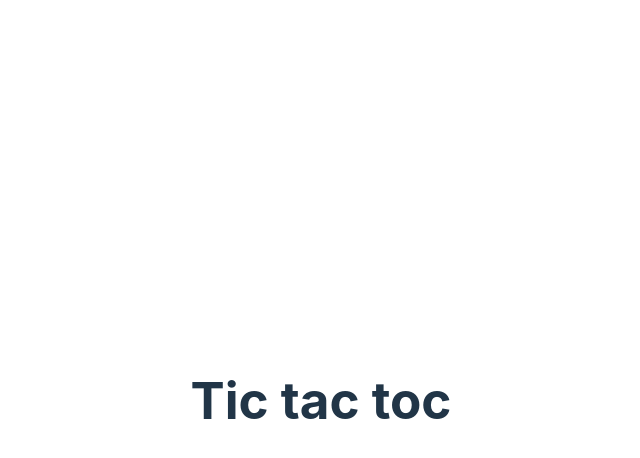
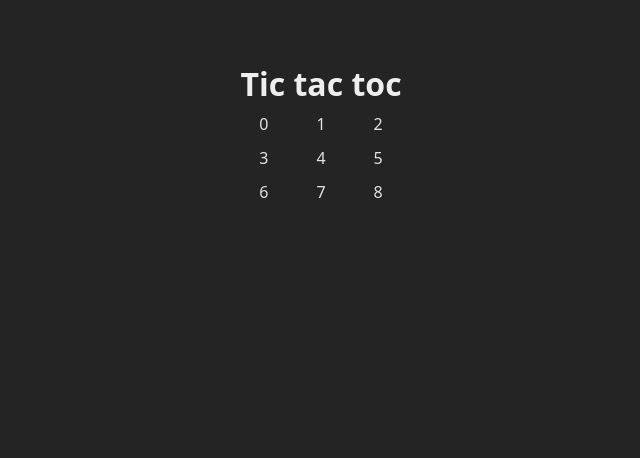
Before and after one commit to soadfreyle/learn-react, a React (Vite) app in the folder projects/02-tic-tac-toe/: page / in a window 1280 px wide. Shown: the top 458 px of the page, without its empty margins (319-959 px from the left). Built offline with nearby package versions, Linux system fonts and the light colour scheme.

Commit message:
board locations

```diff
--- a/projects/02-tic-tac-toe/src/App.jsx
+++ b/projects/02-tic-tac-toe/src/App.jsx
@@ -1,7 +1,25 @@
 import "./App.css";
+const TURNS = {
+  x: "x",
+  o: "o",
+};
 
+const board = Array(9).fill(null);
 function App() {
-  return <h1>Tic tac toc</h1>;
+  return (
+    <main className="board">
+      <h1>Tic tac toc</h1>
+      <section className="game">
+        {board.map((_, index) => {
+          return (
+            <div className="cell" key={index}>
+              <span className="cell_content">{index}</span>
+            </div>
+          );
+        })}
+      </section>
+    </main>
+  );
 }
 
 export default App;
--- a/projects/02-tic-tac-toe/src/index.css
+++ b/projects/02-tic-tac-toe/src/index.css
@@ -1,6 +1,7 @@
 :root {
-  font-family: Inter, system-ui, Avenir, Helvetica, Arial, sans-serif;
-  line-height: 1.5;
+  font-family: system-ui, -apple-system, BlinkMacSystemFont, 'Segoe UI', Roboto, Oxygen, Ubuntu, Cantarell, 'Open Sans', 'Helvetica Neue', sans-serif;
+  font-size: 16px;
+  line-height: 24px;
   font-weight: 400;
 
   color-scheme: light dark;
@@ -14,56 +15,117 @@
   -webkit-text-size-adjust: 100%;
 }
 
-a {
-  font-weight: 500;
-  color: #646cff;
-  text-decoration: inherit;
-}
-a:hover {
-  color: #535bf2;
-}
-
 body {
   margin: 0;
   display: flex;
-  place-items: center;
+  justify-content: center;
   min-width: 320px;
   min-height: 100vh;
 }
 
-h1 {
-  font-size: 3.2em;
-  line-height: 1.1;
+* {
+  padding: 0;
+  margin: 0;
+  box-sizing: border-box;
 }
 
-button {
-  border-radius: 8px;
-  border: 1px solid transparent;
-  padding: 0.6em 1.2em;
-  font-size: 1em;
-  font-weight: 500;
-  font-family: inherit;
-  background-color: #1a1a1a;
-  cursor: pointer;
-  transition: border-color 0.25s;
-}
-button:hover {
-  border-color: #646cff;
-}
-button:focus,
-button:focus-visible {
-  outline: 4px auto -webkit-focus-ring-color;
+.board {
+  width: fit-content;
+  margin: 40px auto;
+  text-align: center;
 }
 
-@media (prefers-color-scheme: light) {
-  :root {
-    color: #213547;
-    background-color: #ffffff;
-  }
-  a:hover {
-    color: #747bff;
-  }
-  button {
-    background-color: #f9f9f9;
-  }
+.board h1 {
+  color: #eee;
+  margin-bottom: 16px;
 }
+
+.board button {
+  padding: 8px 12px;
+  margin: 25px;
+  background: transparent;
+  border: 2px solid #eee;
+  color: #eee;
+  width: 100px;
+  border-radius: 5px;
+  transition: 0.2s;
+  font-weight: bold;
+  cursor: pointer;
+}
+
+.board button:hover {
+  background: #eee;
+  color: #222;
+}
+
+.board .game {
+  display: grid;
+  grid-template-columns: repeat(3, 1fr);
+  gap: 10px;
+}
+
+.turn {
+  display: flex;
+  justify-content: center;
+  margin: 15px auto;
+  width: fit-content;
+  position: relative;
+  border-radius: 10px;
+}
+
+.turn .square,
+.winner .square {
+  width: 70px;
+  height: 70px;
+  pointer-events: none;
+  border-color: transparent;
+}
+
+.square.is-selected {
+  color: #fff;
+  background: #09f;
+}
+
+.winner {
+  position: absolute;
+  width: 100vw;
+  height: 100vh;
+  top: 0;
+  left: 0;
+  display: grid;
+  place-items: center;
+  background-color: rgba(0, 0, 0, 0.7);
+}
+
+.winner .text {
+  background: #111;
+  height: 300px;
+  width: 320px;
+  border: 2px solid #eee;
+  border-radius: 10px;
+  display: flex;
+  flex-direction: column;
+  justify-content: center;
+  align-items: center;
+  gap: 20px;
+}
+
+.winner .win {
+  margin: 0 auto;
+  width: fit-content;
+  border: 2px solid #eee;
+  border-radius: 10px;
+  display: flex;
+  gap: 15px;
+}
+
+.square {
+  width: 100px;
+  height: 100px;
+  border: 2px solid #eee;
+  border-radius: 5px;
+  display: grid;
+  place-items: center;
+  cursor: pointer;
+  font-size: 48px;
+}
```
